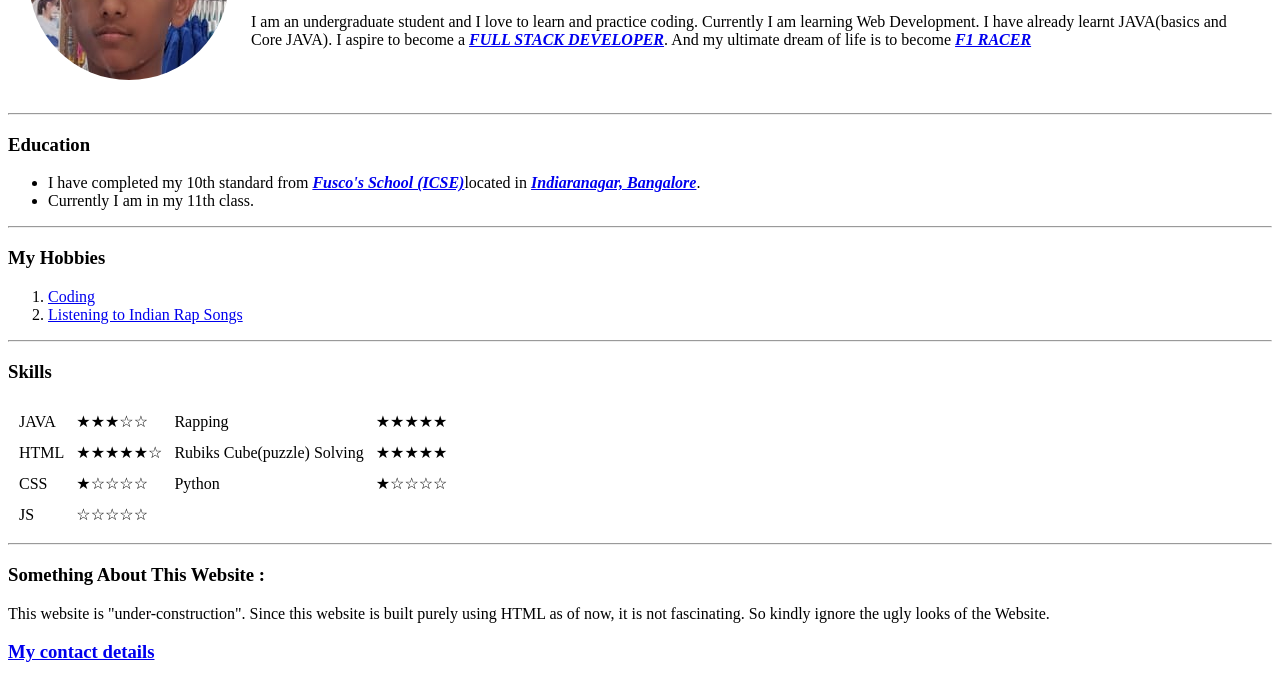
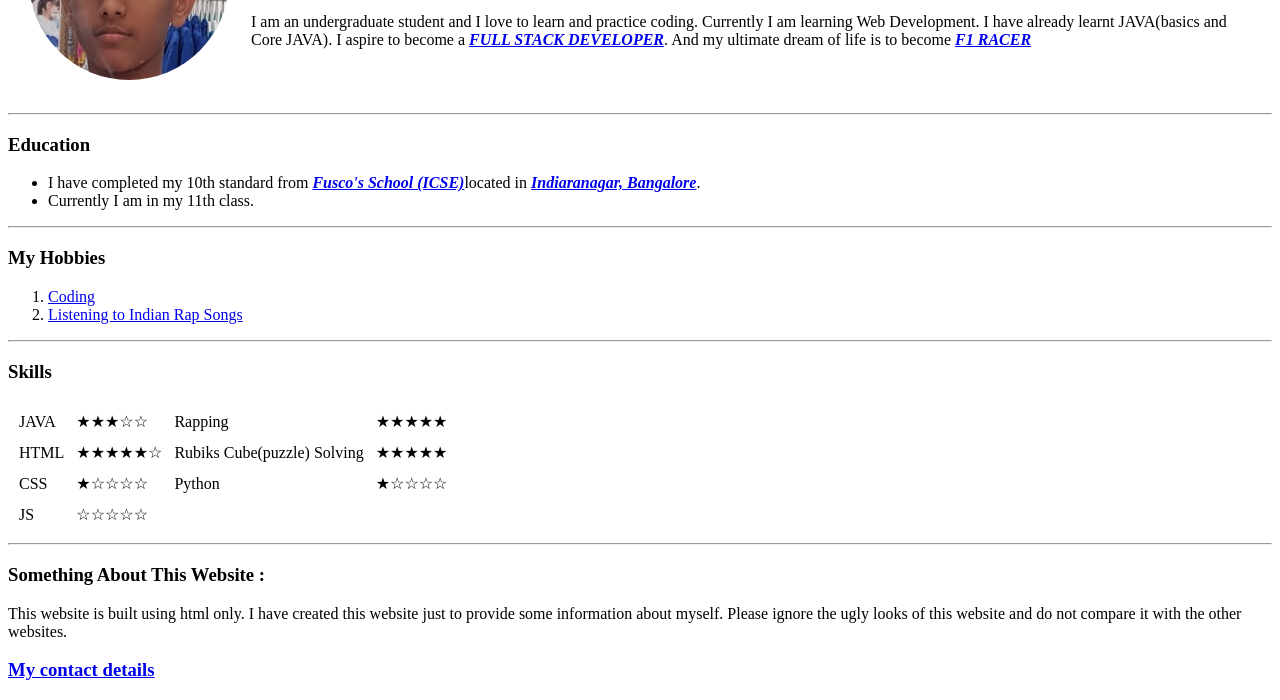
Before and after one commit to mdsaifking65/cv, a plain HTML site: page index.html in a window 1280 px wide. Shown: the part 149-849 px from the top of the page. Drawn offline with Linux system fonts and the light colour scheme.

Commit message:
Update index.html

```diff
--- a/index.html
+++ b/index.html
@@ -59,8 +59,8 @@
        <hr>
        <footer>
          <h3>Something About This Website : </h3>
-         <p>This website is "under-construction". Since this website is built purely using HTML as of now,
-         it is not fascinating. So kindly ignore the ugly looks of the Website.</p>
+         <p>This website is built using html only. I have created this website just to provide some information about myself. Please ignore the ugly looks of this website and
+         do not compare it with the other websites.</p>
          <h3><a href="contact-me.html">My contact details</a></h3>
        </footer>
   </body>
```
